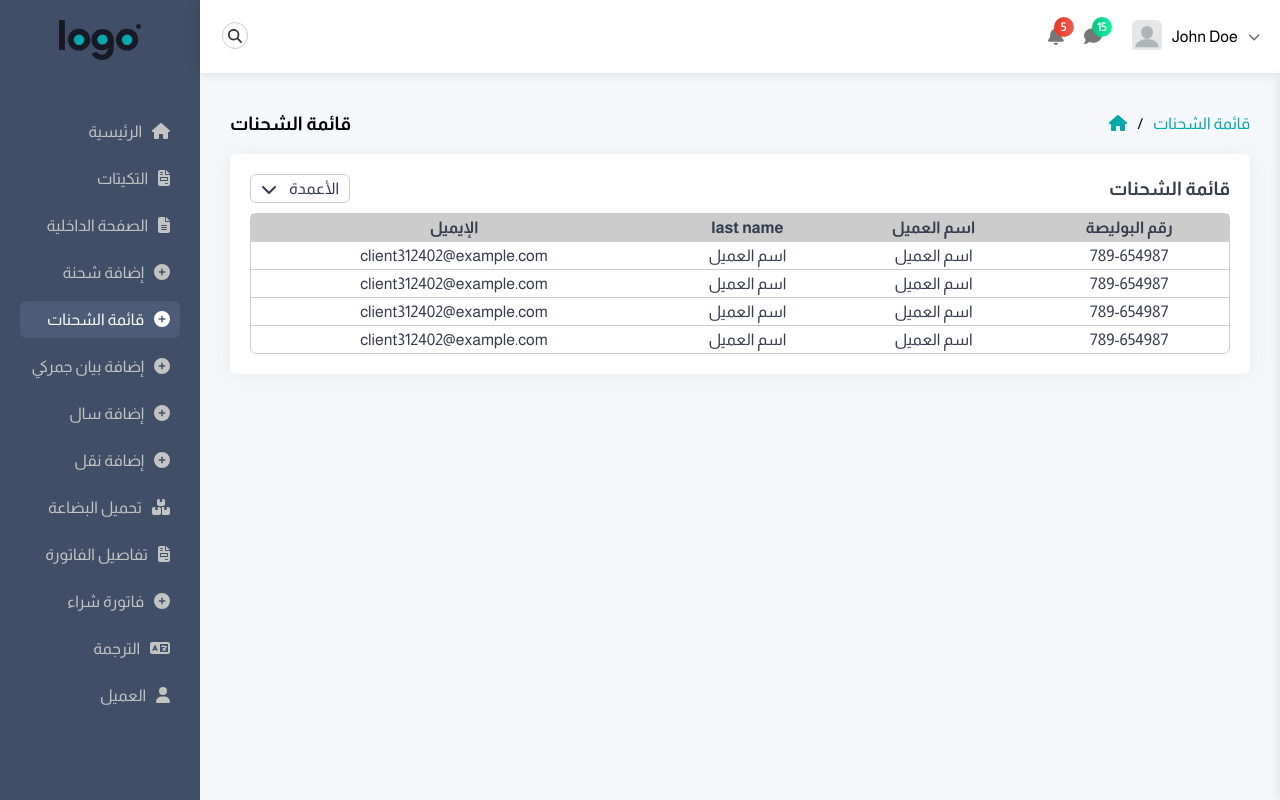
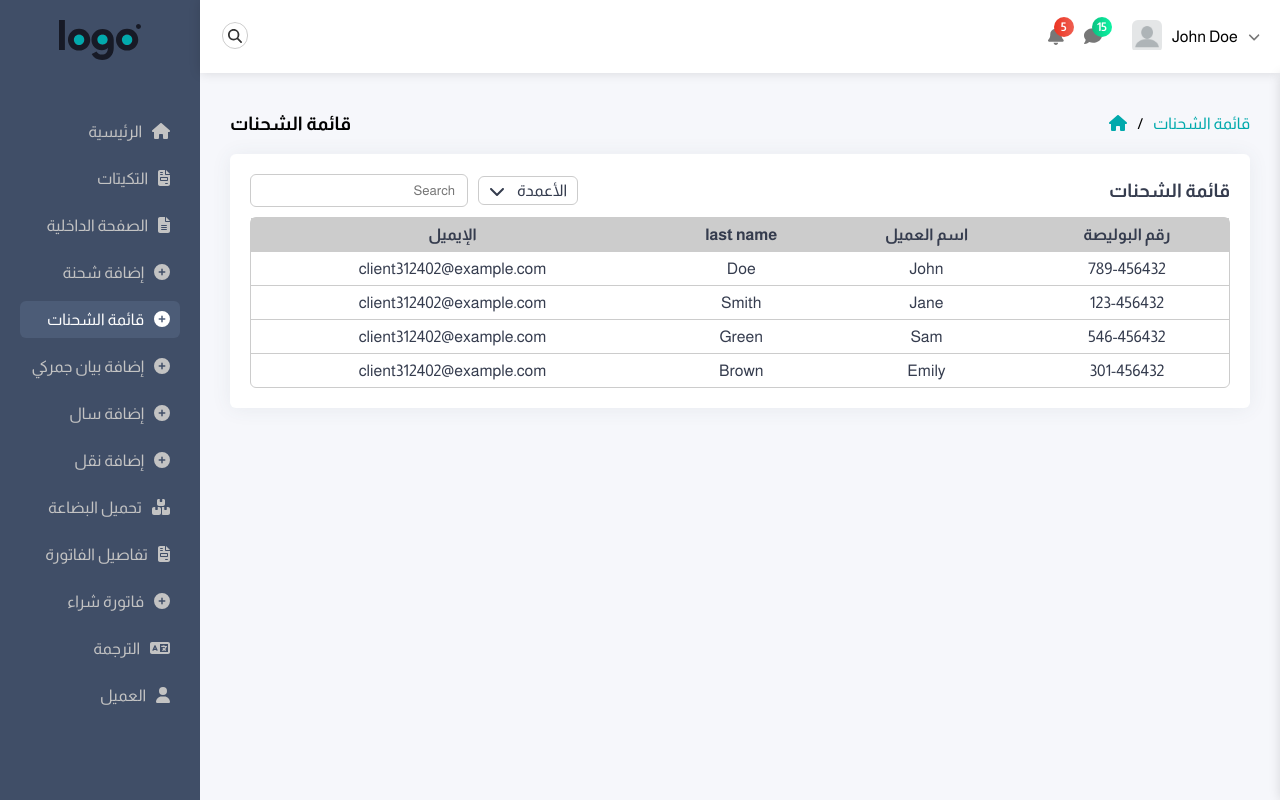
Before and after one commit to MtsmAshraf/adminty-master-react, a React (Create React App) app: page /bills-list in a window 1280 px wide. Built offline with nearby package versions, Linux system fonts and the light colour scheme.

Commit message:
added table data simulation

```diff
--- a/src/Pages/BillsList/BillsList.jsx
+++ b/src/Pages/BillsList/BillsList.jsx
@@ -13,6 +13,13 @@ const BillsList = () => {
 
     const [openHideShowCols, setOpenHideShowCols] = useState(false)
 
+    const [tableData, setTableData] = useState([
+        { id: 1, billId: "789-456432", name: 'John Doe', email: "client312402@example.com" },
+        { id: 2, billId: "123-456432", name: 'Jane Smith', email: "client312402@example.com" },
+        { id: 3, billId: "546-456432", name: 'Sam Green', email: "client312402@example.com" },
+        { id: 4, billId: "301-456432", name: 'Emily Brown', email: "client312402@example.com" }
+    ])
+
     return (
         <div className={styles.billsList}>
             <Breadcumbs pageName={"قائمة الشحنات"}></Breadcumbs>
@@ -23,6 +30,7 @@ const BillsList = () => {
                             <h3>
                                 قائمة الشحنات
                             </h3>
+                            <div className={styles.tableSettings}>
                                 <div className={styles.hideShowColsWrapper}>
                                     <div className={styles.hideShowColsOpener} onClick={() => {setOpenHideShowCols(!openHideShowCols)}}>
                                         <span>الأعمدة</span>
@@ -55,6 +63,10 @@ const BillsList = () => {
                                         </div>
                                     </div>
                                 </div>
+                                <div className={styles.tableSearch}>
+                                    <input type="search" placeholder="Search"/>
+                                </div>
+                            </div>
                         </div>
                         <table cellSpacing={0}>
                             <thead>
@@ -72,62 +84,26 @@ const BillsList = () => {
                                 </th>
                             </thead>
                             <tbody>
-                                <tr>
+                                {
+                                    tableData.map((item) => {
+                                        return(
+                                            <tr key={item.id}>
                                                 <td style={{ display:  billId ? "table-cell" : "none"}}>
-                                        789-654987
+                                                    {item.billId}
                                                 </td>
                                                 <td style={{ display: clientName ? "table-cell" : "none"}}>
-                                        اسم العميل
+                                                    {item.name.split(" ")[0]}
                                                 </td>
                                                 <td style={{ display: clienLasttName ? "table-cell" : "none"}}>
-                                        اسم العميل
+                                                    {item.name.split(" ")[1]}
                                                 </td>
                                                 <td style={{ display: email ? "table-cell" : "none"}}>
-                                        client312402@example.com
+                                                    {item.email}
                                                 </td>
                                             </tr>
-                                <tr>
-                                    <td style={{ display:  billId ? "table-cell" : "none"}}>
-                                        789-654987
-                                    </td>
-                                    <td style={{ display: clientName ? "table-cell" : "none"}}>
-                                        اسم العميل
-                                    </td>
-                                    <td style={{ display: clienLasttName ? "table-cell" : "none"}}>
-                                        اسم العميل
-                                    </td>
-                                    <td style={{ display: email ? "table-cell" : "none"}}>
-                                        client312402@example.com
-                                    </td>
-                                </tr>
-                                <tr>
-                                    <td style={{ display:  billId ? "table-cell" : "none"}}>
-                                        789-654987
-                                    </td>
-                                    <td style={{ display: clientName ? "table-cell" : "none"}}>
-                                        اسم العميل
-                                    </td>
-                                    <td style={{ display: clienLasttName ? "table-cell" : "none"}}>
-                                        اسم العميل
-                                    </td>
-                                    <td style={{ display: email ? "table-cell" : "none"}}>
-                                        client312402@example.com
-                                    </td>
-                                </tr>
-                                <tr>
-                                    <td style={{ display:  billId ? "table-cell" : "none"}}>
-                                        789-654987
-                                    </td>
-                                    <td style={{ display: clientName ? "table-cell" : "none"}}>
-                                        اسم العميل
-                                    </td>
-                                    <td style={{ display: clienLasttName ? "table-cell" : "none"}}>
-                                        اسم العميل
-                                    </td>
-                                    <td style={{ display: email ? "table-cell" : "none"}}>
-                                        client312402@example.com
-                                    </td>
-                                </tr>
+                                        )
+                                    })
+                                }
                             </tbody>
                         </table>
                     </div>
--- a/src/Pages/BillsList/bills-list.module.css
+++ b/src/Pages/BillsList/bills-list.module.css
@@ -1,5 +1,11 @@
 .billsList .content{
     direction: rtl;
+}
+.billsList .content .tableWrapper .tableHeader .tableSettings{
+    display: flex;
+    align-items: center;
+    justify-content: center;
+    gap: 10px;
 }
 .billsList .content .tableWrapper .tableHeader .hideShowColsWrapper{
     position: relative;
@@ -52,7 +58,7 @@
 }
 .billsList .content .tableWrapper table * {
     text-align: center;
-    padding: 5px;
+    padding: 8px;
 }
 .billsList .content .tableWrapper table thead{
     background-color: #ccc;
```
Lines whose indentation alone changed are shown as unchanged.
